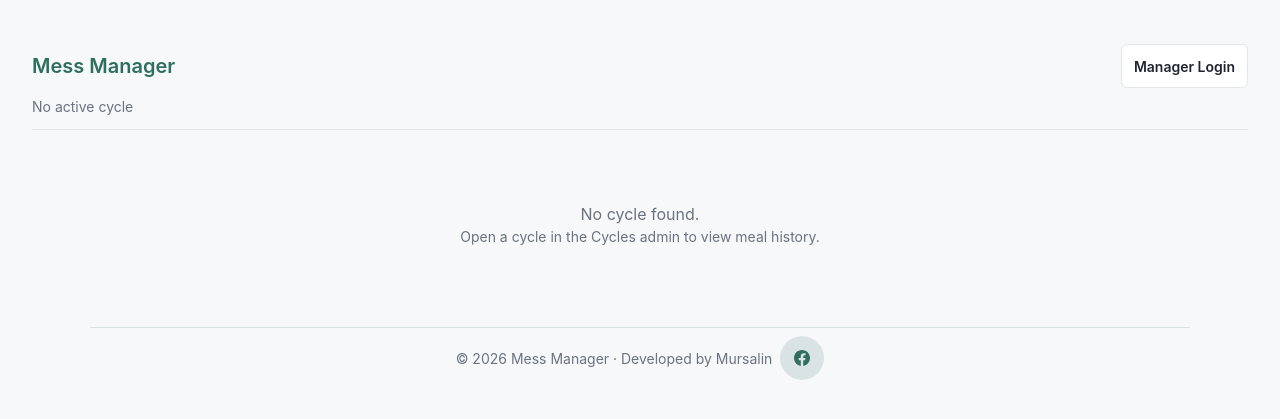
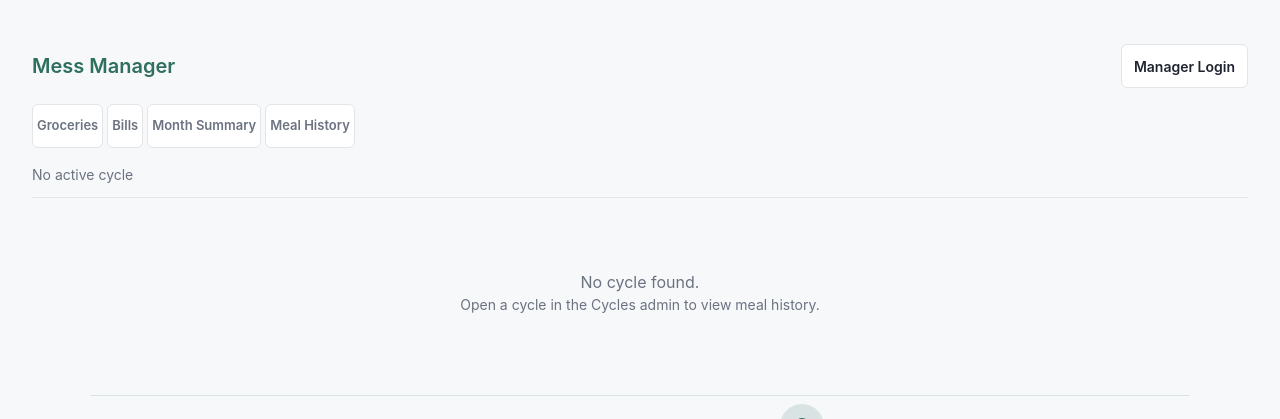
Before and after one commit to mohammad-mursalin/mess-management-system, a Django app: page /meal-history/ in a window 1280 px wide. Shown: the top 419 px of the page. Run offline with Django 5.2, Linux system fonts and the light colour scheme; data that the repository does not hold is empty.

Commit message:
Refactor templates to extend 'base_public.html' and add user authentication checks for editing and deleting bills and groceries

```diff
--- a/apps/bills/views.py
+++ b/apps/bills/views.py
@@ -49,7 +49,6 @@ def _ctx(cycle, bills, form, editing_bill, editing, cycle_mode='current', is_cur
     }
 
 
-@login_required
 def bill_list(request):
     c, cycle_mode = _selected_cycle(request)
     bills = _bills_for(c)
--- a/apps/dashboard/templates/dashboard/home.html
+++ b/apps/dashboard/templates/dashboard/home.html
@@ -18,10 +18,10 @@
         <span class="count-item"><span class="count-icon" aria-label="Dinner count: {{ today_counts.dinner_count }}">🌙</span><span class="count-num">{{ today_counts.dinner_count }}</span></span>
     </section>
 
-    <nav class="public-nav">
+    <!-- <nav class="public-nav">
         <a href="{% url 'month_summary' %}" class="btn btn-ghost">View Month Summary</a>
         <a href="{% url 'meal_history' %}" class="btn btn-ghost">Meal History</a>
-    </nav>
+    </nav> -->
 
     {% if current_cycle %}
     <section class="meal-status-section">
--- a/apps/groceries/views.py
+++ b/apps/groceries/views.py
@@ -26,7 +26,6 @@ def _has_previous():
     return Cycle.objects.filter(status='closed').exists()
 
 
-@login_required
 def bill_list(request):
     c, cycle_mode = _selected_cycle(request)
     bills = _bills_for(c)
@@ -87,7 +86,6 @@ def bill_delete(request, bill_id):
     return redirect('bill_list')
 
 
-@login_required
 def extra_list(request):
     c, cycle_mode = _selected_cycle(request)
     extras = _extras_for(c)
--- a/static/css/app.css
+++ b/static/css/app.css
@@ -721,10 +721,18 @@ body {
 .sidebar-brand {
     font-size: 16px;
     font-weight: 600;
-    color: var(--color-primary);
     padding: 0 16px 16px;
     border-bottom: 1px solid var(--color-border);
     margin-bottom: 8px;
+}
+
+.sidebar-brand a {
+    color: var(--color-primary);
+    text-decoration: none;
+}
+
+.sidebar-brand a:hover {
+    opacity: 0.8;
 }
 
 .sidebar-cycle {
@@ -1530,6 +1538,11 @@ button,
     font-size: 20px;
     font-weight: 600;
     color: var(--color-primary);
+    text-decoration: none;
+}
+
+.public-header .mess-name:hover {
+    opacity: 0.8;
 }
 
 .header-top {
@@ -1537,6 +1550,34 @@ button,
     justify-content: space-between;
     align-items: center;
     gap: 8px;
+    margin-bottom: 8px;
+}
+
+.public-nav {
+    display: flex;
+    flex-wrap: wrap;
+    gap: 4px;
+    margin-bottom: 8px;
+}
+
+.public-nav a {
+    font-size: 13px;
+    font-weight: 600;
+    color: var(--color-text-muted);
+    text-decoration: none;
+    padding: 4px 4px;
+    border-radius: 6px;
+    border: 1px solid var(--color-border);
+    background: var(--color-surface);
+    min-height: var(--touch-target);
+    display: inline-flex;
+    align-items: center;
+}
+
+.public-nav a:hover {
+    background: var(--color-bg);
+    border-color: var(--color-primary);
+    color: var(--color-primary);
 }
 
 .header-login-btn {
--- a/templates/base_manager.html
+++ b/templates/base_manager.html
@@ -15,7 +15,7 @@
     <div class="app">
         <aside class="sidebar">
             <div class="sidebar-header">
-                <div class="sidebar-brand">Mess Manager</div>
+                <div class="sidebar-brand"><a href="{% url 'dashboard_home' %}">Mess Manager</a></div>
                 {% if current_cycle %}
                 <div class="sidebar-cycle">
                     <span class="cycle-label">{{ current_cycle.label }}</span>
--- a/templates/base_public.html
+++ b/templates/base_public.html
@@ -13,7 +13,7 @@
     <div class="app">
         <aside class="sidebar">
             <div class="sidebar-header">
-                <div class="sidebar-brand">Mess Manager</div>
+                <div class="sidebar-brand"><a href="{% url 'dashboard_home' %}">Mess Manager</a></div>
                 <div class="sidebar-cycle">
                     {% if current_cycle %}
                     <span class="cycle-label">{{ current_cycle.label }}</span>
@@ -49,9 +49,15 @@
     <div class="public-page">
         <header class="public-header">
             <div class="header-top">
-                <span class="mess-name">Mess Manager</span>
+                <a href="{% url 'dashboard_home' %}" class="mess-name">Mess Manager</a>
                 <a href="{% url 'login' %}" class="btn-ghost header-login-btn">Manager Login</a>
             </div>
+            <nav class="public-nav">
+                <a href="{% url 'bill_list' %}">Groceries</a>
+                <a href="{% url 'fixed_bill_list' %}">Bills</a>
+                <a href="{% url 'month_summary' %}">Month Summary</a>
+                <a href="{% url 'meal_history' %}">Meal History</a>
+            </nav>
             {% if current_cycle %}
             <span class="cycle-label">
                 {{ current_cycle.label }}
```
Also changed, not shown: apps/bills/templates/bills/bill_list.html (+7 -1 lines), apps/groceries/templates/groceries/bill_list.html (+7 -1 lines), apps/groceries/templates/groceries/extra_list.html (+7 -1 lines).
